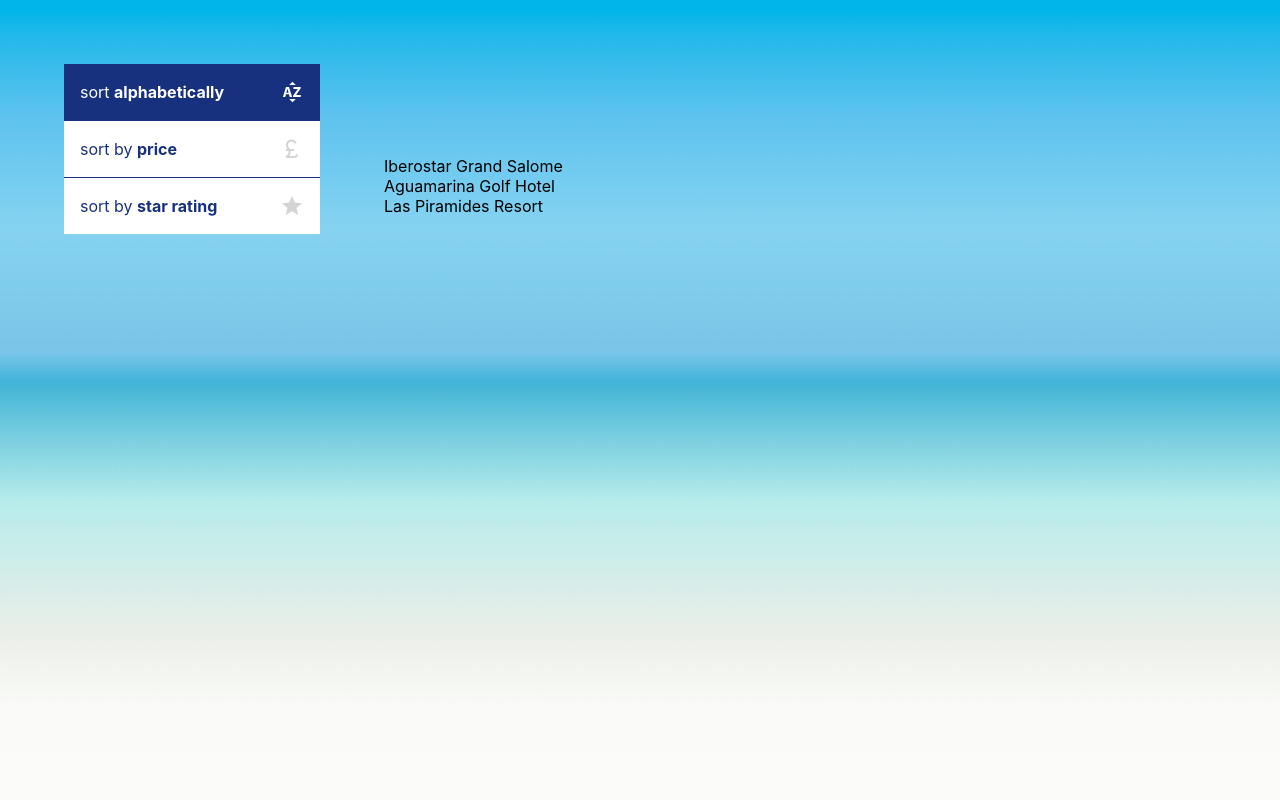
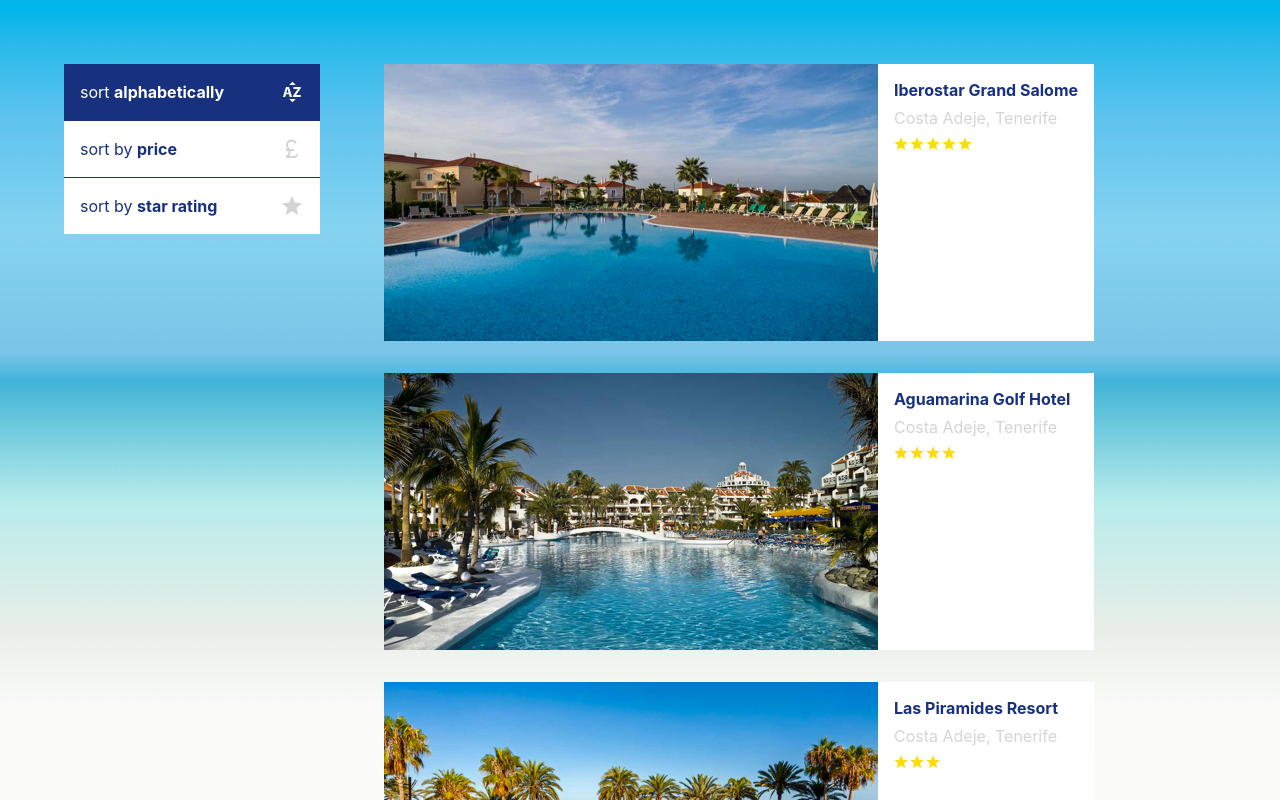
Before and after one commit to tomShoutTheSecond/OnTheBeachTask, a React (Create React App) app in the folder on-the-beach-task/: page / in a window 1280 px wide. Shown: the top 800 px of the page. Built offline with nearby package versions, Linux system fonts and the light colour scheme.

Commit message:
Start building holidays UI

```diff
--- a/on-the-beach-task/src/Colors.tsx
+++ b/on-the-beach-task/src/Colors.tsx
@@ -9,4 +9,9 @@ export class Colors
     {
         return "#17317f";
     }
+
+    static get grey()
+    {
+        return "#d4d4d4";
+    }
 }
--- a/on-the-beach-task/src/HolidayListComponent.tsx
+++ b/on-the-beach-task/src/HolidayListComponent.tsx
@@ -1,6 +1,8 @@
 import React, { CSSProperties } from "react";
 import { Holiday } from "./Holiday";
 import { HolidayProvider } from "./HolidayProvider";
+import { Colors } from "./Colors";
+import { Util } from "./Util";
 
 interface HolidayListComponentProps { }
 
@@ -16,13 +18,23 @@ export class HolidayListComponent extends React.Component<HolidayListComponentPr
     render()
     {
         let holidays = this.state.visibleHolidays.map((holiday, index) =>
-        <div>
-            {holiday.name}
+        <div style={{ background: Colors.white, marginBottom: "32px" }}>
+            <img style={{ display: "inline-block", verticalAlign: "top" }} src={holiday.imageUrl}/>
+            <div style={{ display: "inline-block", verticalAlign: "top" }}>
+                <p style={{ padding: "16px 16px 0px 16px", color: Colors.darkBlue, fontWeight: "bold" }}>{holiday.name}</p>
+                <p style={{ padding: "8px 16px 0px 16px", color: Colors.grey }}>{holiday.location}</p>
+                <div style={{ padding: "8px 15px 0px 15px" }}>
+                    {[...Array(holiday.starRating)].map(((e, i) =>
+                        <img style={{ display: "inline-block", width: "16px", height: "16px" }} src={Util.getImageUrl("icon-star-yellow.svg")}/>))}
+                </div>
+            </div>
         </div>);
 
         let containerStyle : CSSProperties =
         {
-            display: "inline-block"
+            display: "inline-block",
+            verticalAlign: "top",
+            paddingTop: "64px"
         }
 
         return(
--- a/on-the-beach-task/src/SortingComponent.tsx
+++ b/on-the-beach-task/src/SortingComponent.tsx
@@ -21,7 +21,8 @@ export class SortingComponent extends React.Component<SortingComponentProps, Sor
         {
             width: "256px",
             padding: "64px",
-            display: "inline-block"
+            display: "inline-block",
+            verticalAlign: "top"
         }
 
         let selectedStyle : CSSProperties =
```
Also changed, not shown: on-the-beach-task/public/images/icon-star-yellow.svg (added).
